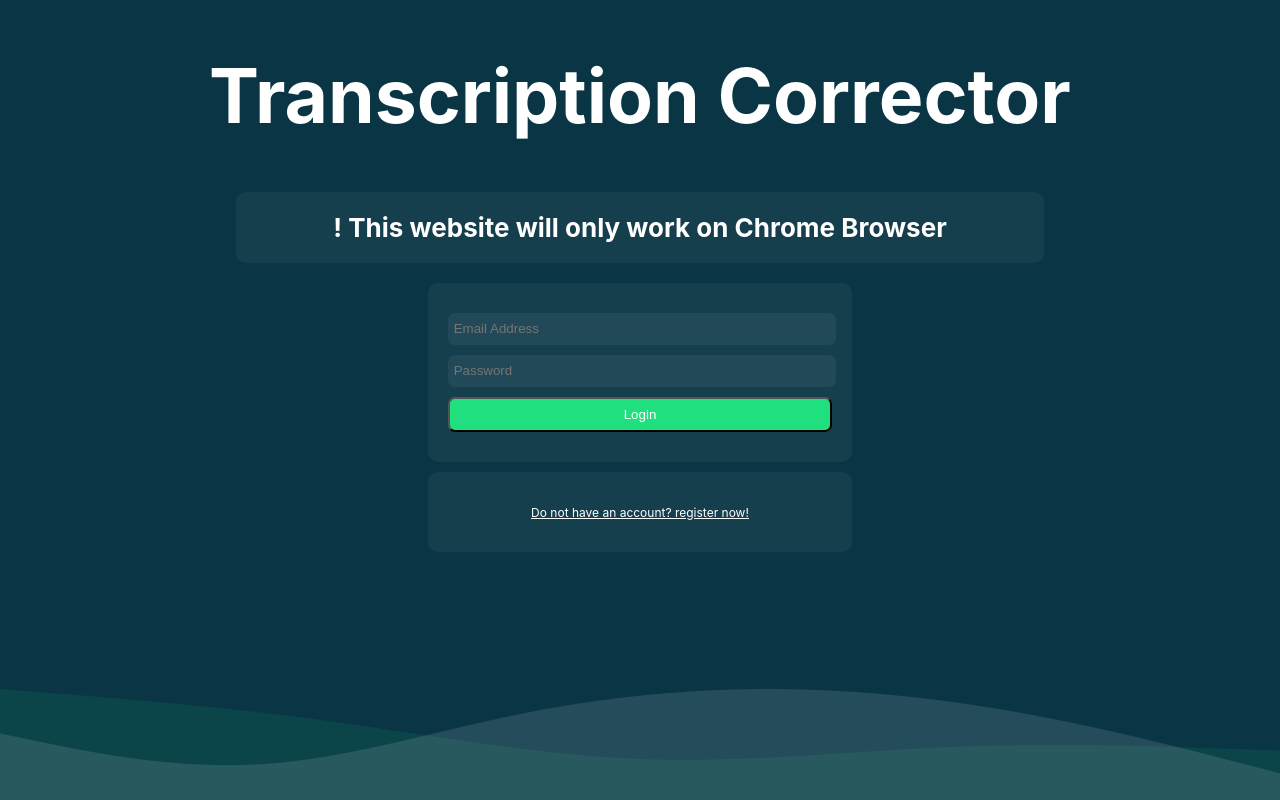
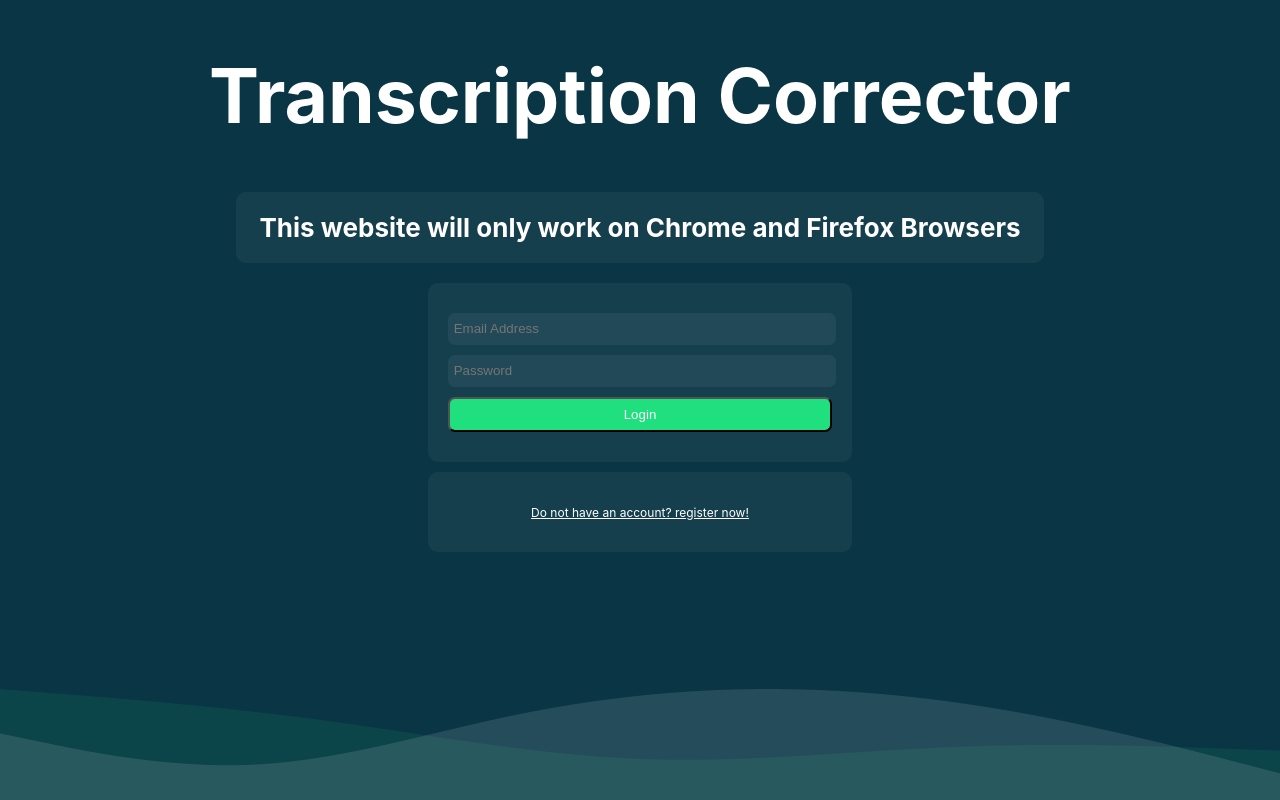
Before and after one commit to sugeedarou/slate-transcript-editor-wrapper, a React (Create React App) app: page /login in a window 1280 px wide. Built offline with nearby package versions, Linux system fonts and the light colour scheme.

Commit message:
firefox support note

```diff
--- a/src/pages/LoginPage.js
+++ b/src/pages/LoginPage.js
@@ -42,7 +42,7 @@ function LoginPage() {
             width: "60%",
           }}
         >
-        <strong>! This website will only work on Chrome Browser </strong>
+        <strong>This website will only work on Chrome and Firefox Browsers</strong>
 
         </div>
 
```
